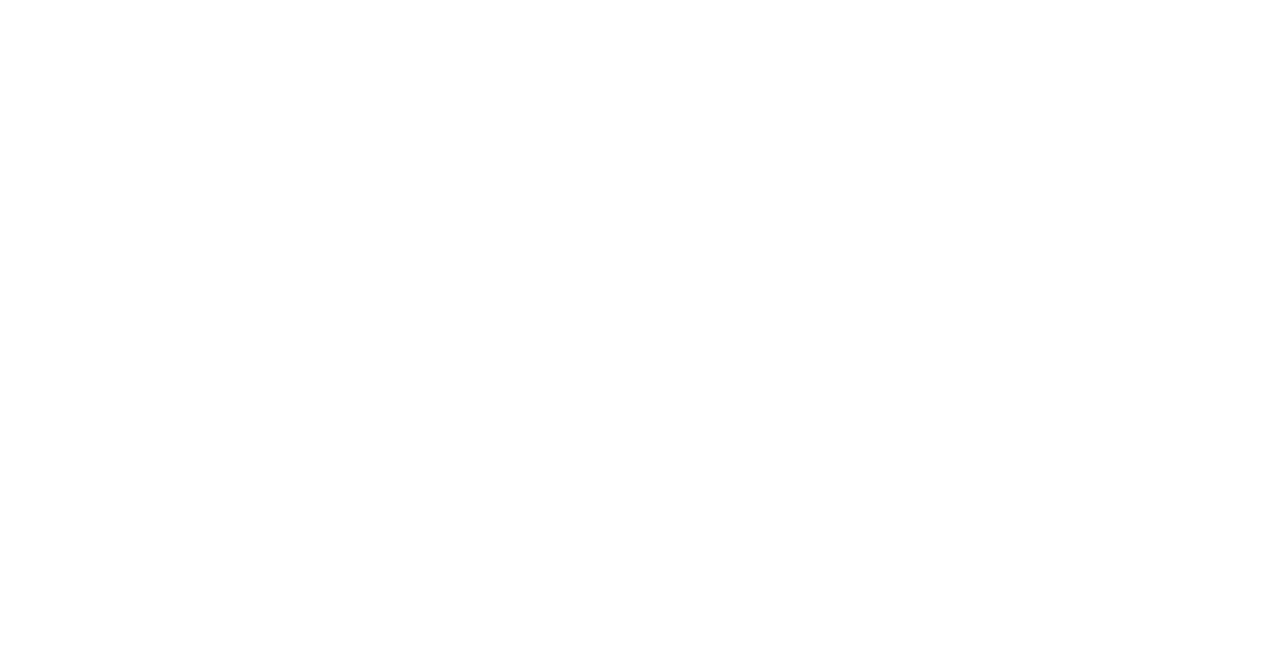
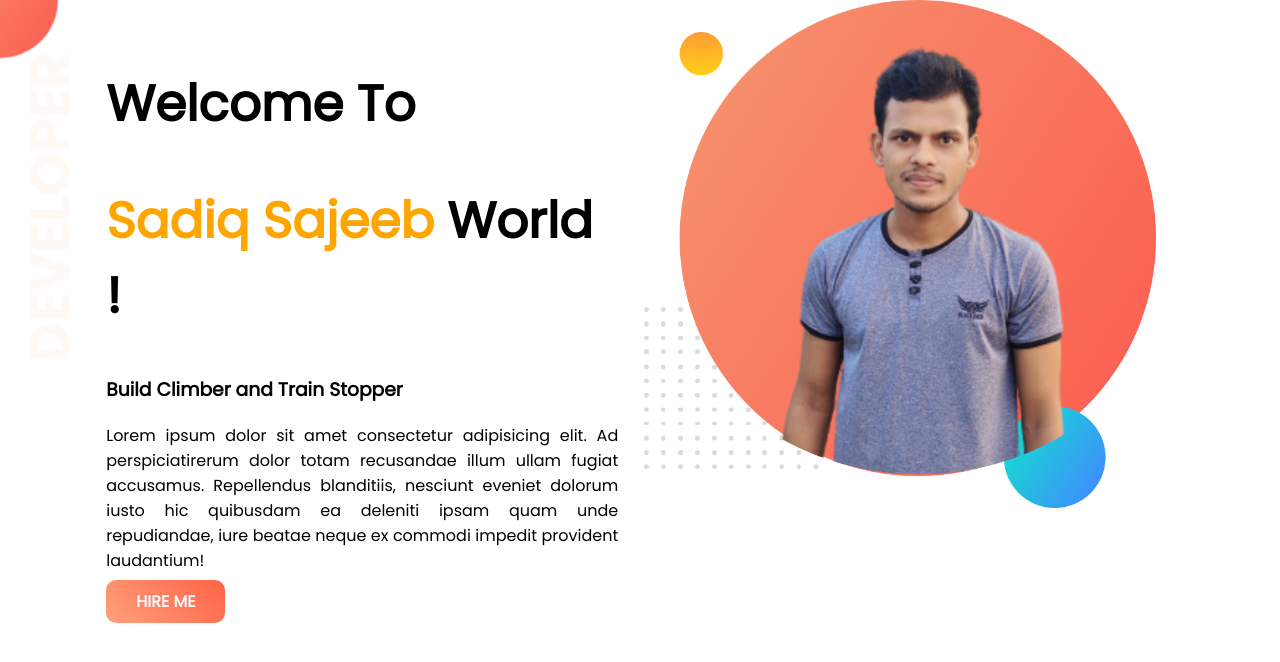
Before and after one commit to sadiqsajeeb/developer-portfolio, a plain HTML site: page index.html in a window 1280 px wide. Drawn offline with Linux system fonts and the light colour scheme.

Commit message:
add banner

```diff
--- a/index.html
+++ b/index.html
@@ -1,13 +1,41 @@
 <!DOCTYPE html>
 <html lang="en">
+
 <head>
     <meta charset="UTF-8">
     <meta http-equiv="X-UA-Compatible" content="IE=edge">
     <meta name="viewport" content="width=device-width, initial-scale=1.0">
     <title>Developer Portfolio</title>
+    <link rel="preconnect" href="https://fonts.googleapis.com">
+    <link rel="preconnect" href="https://fonts.gstatic.com" crossorigin>
+    <link href="https://fonts.googleapis.com/css2?family=Poppins&display=swap" rel="stylesheet">
     <link rel="stylesheet" href="style.css">
 </head>
+
 <body>
+    <section class="topbg">
+        <div class="leftp">
+            <h1>Welcome To </h1>
+            <h1><span class="sd">Sadiq Sajeeb</span> World !</h1>
+            <h3>Build Climber and Train Stopper</h3>
+            <p>Lorem ipsum dolor sit amet consectetur adipisicing elit. Ad perspiciatirerum dolor totam recusandae
+                illum ullam fugiat accusamus. Repellendus blanditiis, nesciunt eveniet dolorum iusto hic quibusdam ea
+                deleniti ipsam quam unde repudiandae, iure beatae neque ex commodi impedit provident laudantium!</p>
+            <a class="linkbutton" href="#" target="_blank">HIRE ME</a>
+        </div>
+
+        <div class="rightp"><img src="images/sajeeb.png" alt=""></div>
+    </section>
+
+
+
+
+
+
+
+
+
 
 </body>
+
 </html>
--- a/style.css
+++ b/style.css
@@ -0,0 +1,53 @@
+body {
+    font-family: 'Poppins', sans-serif;
+    margin: 0;
+
+}
+
+section {
+    display: flex;
+}
+
+h1 {
+    font-size: 50px;
+}
+
+.sd {
+    color: orange;
+}
+
+.leftp {
+    width: 40%;
+    margin-left: 6.3%;
+    padding: 2%;
+}
+
+.leftp p {
+    text-align: justify;
+}
+
+.rightp img {
+    width: 100%;
+}
+
+.rightp {
+    width: 40%;
+    margin-right: 7%;
+}
+
+.linkbutton {
+    text-decoration: none;
+    background: linear-gradient(45deg, lightsalmon, tomato);
+    color: aliceblue;
+    padding: 10px 30px;
+    border-radius: 10px;
+    font-weight: 700;
+
+}
+
+.topbg {
+    background-image: url(images/top-banner.png);
+    background-repeat: no-repeat;
+
+
+}
```
Also changed, not shown: images/dream-bg.png (added), images/exp-bg.png (added), images/jhankar.png (added), images/jhankar2.png (added), images/my-bg.png (added), images/my-bg2.png (added), images/sajeeb.png (added), images/top-banner.png (added), 7 other files.
